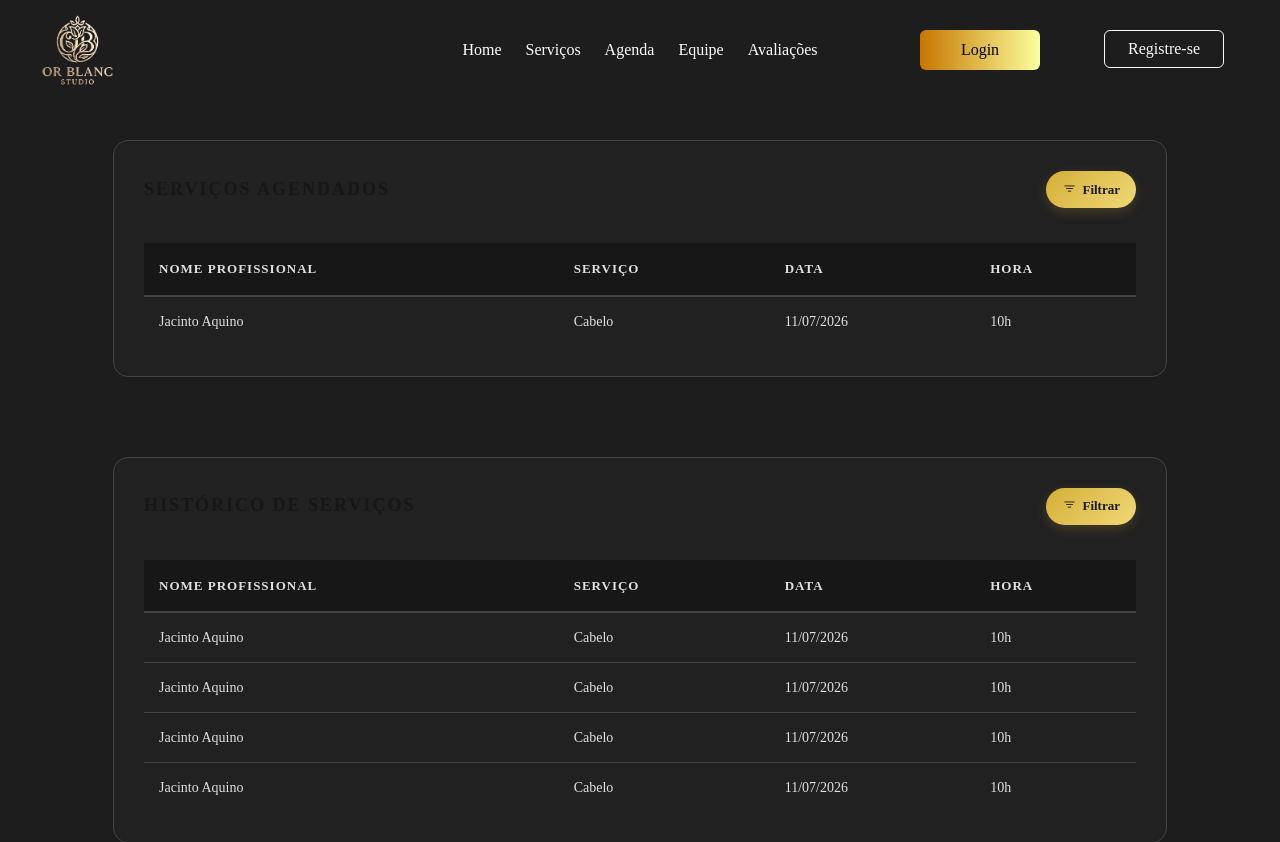
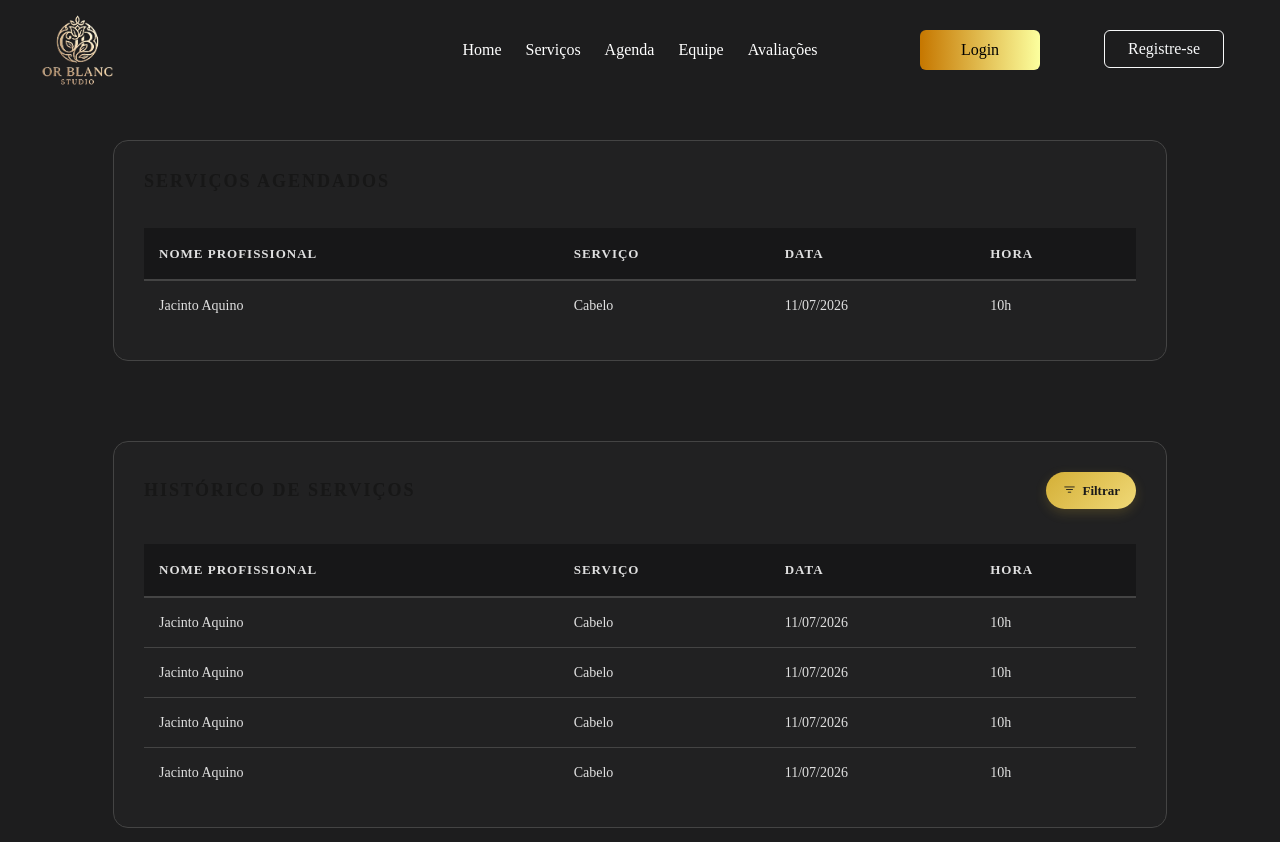
Before and after one commit to Eduardo-Bernal/Or-Blanc-Studio-Front, a Next.js app: page /agenda-usuario in a window 1280 px wide. Shown: the top 842 px of the page. Built offline with nearby package versions, Linux system fonts and the light colour scheme.

Commit message:
Altercao componente table

```diff
--- a/src/pages/agenda-usuario/index.tsx
+++ b/src/pages/agenda-usuario/index.tsx
@@ -52,11 +52,13 @@ export default function AgendaUsuario(): ReactNode {
                         titulo="Serviços Agendados"
                         dados={servicosAgendados}
                         ehAgendado={true}
+                        hasFilter={false}
                     />
                     <Tabela
                         titulo="Histórico de Serviços"
                         dados={historicoServicos}
                         ehAgendado={false}
+                        hasFilter={true}
                     />
             <Footer />
         </>
--- a/src/pages/components/Table/index.tsx
+++ b/src/pages/components/Table/index.tsx
@@ -13,9 +13,10 @@ interface TabelaProps {
     titulo: string;
     dados: Servico[];
     ehAgendado?: boolean;
+    hasFilter?: boolean;
 }
 
-export default function Tabela({titulo, dados}: TabelaProps) {
+export default function Tabela({titulo, dados, hasFilter}: TabelaProps) {
 
     return (
         <main className={styles.agendaMain}>
@@ -23,11 +24,12 @@ export default function Tabela({titulo, dados}: TabelaProps) {
                 <div className={styles.tabelaContainer}>
                     <div className={styles.tabelaHeader}>
                         <h3 className={styles.tabelaTitulo}>{titulo}</h3>
-
-                        <button className={styles.btnFiltro}>
+                        {hasFilter &&
+                            <button className={styles.btnFiltro}>
                             <span className={styles.icon}><i className="bi bi-filter"></i></span>
                             Filtrar
-                        </button>
+                        </button>}
+
                     </div>
 
                     <table className={styles.tabelaCustom}>
```
